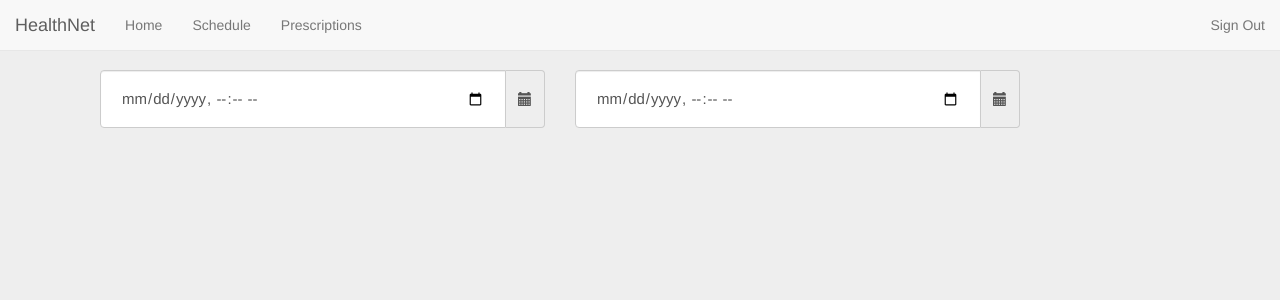
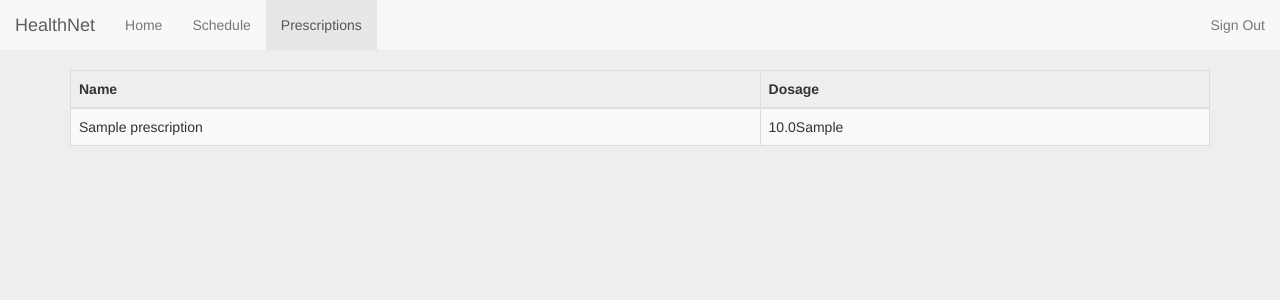
Before and after one commit to harlanhaskins/HealthNet, a Django app: page /health/prescriptions in a window 1280 px wide. Shown: the top 300 px of the page. Run offline with Django 3.2, Linux system fonts and the light colour scheme; a user stored in the database is signed in; tables that the repository leaves empty hold one stand-in row (values such as "Sample post"); some libraries are stand-ins or nearby versions.

Commit message:
Fleshed out prescriptions a bit.

```diff
--- a/HealthNet/health/models.py
+++ b/HealthNet/health/models.py
@@ -12,30 +12,12 @@ class User(AbstractUser):
     def __repr__(self):
         return self.get_full_name()
 
-
-class Insurance(models.Model):
-    policy_number = models.CharField(max_length=200)
-    company = models.CharField(max_length=200)
-
-
-class Patient(User):
-    insurance = models.ForeignKey(Insurance, null=True)
     def schedule(self):
+        if self.groups.filter(name="Doctor"):
+            Appointment.objects.filter(doctor=self)
+        elif self.groups.filter(name="Nurse"):
+            return []
         return Appointment.objects.filter(patient=self)
-
-    class Meta:
-        verbose_name = "Patient"
-        verbose_name_plural = "Patients"
-
-
-class Doctor(User):
-    def schedule(self):
-        return Appointment.objects.filter(doctor=self)
-
-    def patients(self):
-        # returns a unique list of all Patient objects that have appointments
-        # with this doctor.
-        return list(set(map(lambda a: a.patient, self.schedule())))
 
     def is_free(self, date, duration):
         schedule = self.schedule()
@@ -48,14 +30,15 @@ class Doctor(User):
                 return False
         return True
 
-    class Meta:
-        verbose_name = "Doctor"
-        verbose_name_plural = "Doctors"
+
+class Insurance(models.Model):
+    policy_number = models.CharField(max_length=200)
+    company = models.CharField(max_length=200)
 
 
 class Appointment(models.Model):
-    patient = models.ForeignKey(Patient)
-    doctor = models.ForeignKey(Doctor)
+    patient = models.ForeignKey(User, related_name='Patient')
+    doctor = models.ForeignKey(User, related_name='Doctor')
     date = models.DateTimeField()
     duration = models.IntegerField()
 
@@ -64,21 +47,15 @@ class Unit(models.Model):
     name = models.CharField(max_length=200)
     abbreviation = models.CharField(max_length=200)
 
-    def __repr__(self):
-        # "grams (g)"
-        return "%s (%s)" % self.name, self.abbreviation
-
 
 class Prescription(models.Model):
-    patient = models.ForeignKey(Patient)
+    patient = models.ForeignKey(User)
     name = models.CharField(max_length=200)
     dosage = models.FloatField()
     unit = models.ForeignKey(Unit)
 
-    def __repr__(self):
-        # "20mg of Ibuprofen for Jane Doe"
-        return ("%s %f%s for %s" %
-            self.name, self.dosage, self.unit.abbreviation, self.patient)
+    def full_dosage(self):
+        return str(self.dosage) + self.unit.abbreviation
 
 
 class Log(models.Model):
--- /dev/null
+++ b/HealthNet/health/sanitizer.py
@@ -0,0 +1,9 @@
+__author__ = 'harlanhaskins'
+import re
+
+
+def sanitize_phone(number):
+    if not number:
+        return None
+    regex = re.compile(r'[^\d.]+')
+    return regex.sub('', number)
--- a/HealthNet/health/templates/navbar.html
+++ b/HealthNet/health/templates/navbar.html
@@ -11,9 +11,9 @@
         </div>
         <div id="navbar" class="navbar-collapse collapse">
             <ul class="nav navbar-nav">
-                <li class="{% ifequal request.path '/'%}active{% endifequal %}"><a href="{% url 'health:index' %}">Home</a></li>
-                <li class="{% ifequal request.path 'schedule/'%}active{% endifequal %}"><a href="{% url 'health:schedule' %}">Schedule</a></li>
-                <li class="{% ifequal request.path 'prescriptions/'%}active{% endifequal %}"><a href="{% url 'health:prescriptions' %}">Prescriptions</a></li>
+                <li class="{% ifequal navbar 'home'%}active{% endifequal %}"><a href="{% url 'health:index' %}">Home</a></li>
+                <li class="{% ifequal navbar 'schedule'%}active{% endifequal %}"><a href="{% url 'health:schedule' %}">Schedule</a></li>
+                <li class="{% ifequal navbar 'prescriptions'%}active{% endifequal %}"><a href="{% url 'health:prescriptions' %}">Prescriptions</a></li>
             </ul>
             <ul class="nav navbar-nav navbar-right">
                 <li><a href="{% url 'health:logout' %}">Sign Out</a></li>
--- a/HealthNet/health/templates/prescriptions.html
+++ b/HealthNet/health/templates/prescriptions.html
@@ -1,24 +1,22 @@
 {% extends 'base.html' %}
 {% block title %}Prescriptions{% endblock %}
 {% block content %}
-<div class="container">
-    <div class='col-md-5'>
-        <div class="form-group">
-            <div class='input-group date' id='datetimepicker'>
-                <input type='datetime-local' class="form-control" />
-                <span class="input-group-addon"><span class="glyphicon glyphicon-calendar"></span>
-                </span>
-            </div>
-        </div>
-    </div>
-    <div class='col-md-5'>
-        <div class="form-group">
-            <div class='input-group date' id='datetimepicker1'>
-                <input type='datetime-local' class="form-control" />
-                <span class="input-group-addon"><span class="glyphicon glyphicon-calendar"></span>
-                </span>
-            </div>
-        </div>
-    </div>
+<div class="table-responsive">
+<table class="table table-bordered table-striped" data-cache="false" data-height="299">
+    <thead>
+        <tr>
+            <th>Name</th>
+            <th>Dosage</th>
+        </tr>
+    </thead>
+    <tbody>
+    {% for prescription in user.prescription_set.all %}
+        <tr>
+            <td>{{ prescription.name }}</td>
+            <td>{{ prescription.full_dosage }}</td>
+        </tr>
+    {% endfor %}
+    </tbody>
+</table>
 </div>
 {% endblock %}
--- a/HealthNet/health/templates/signup.html
+++ b/HealthNet/health/templates/signup.html
@@ -12,6 +12,7 @@
         <div class="row">
             <div class="col-md-6 col-md-offset-3">
                 <form action="" method="post" accept-charset="utf-8" class="form" role="form">
+                    {% csrf_token %}
                     <legend>Sign Up</legend>
                     <div class="row">
                         <div class="col-xs-6 col-md-6">
@@ -22,6 +23,7 @@
                         </div>
                     </div>
                     <input type="text" name="email" class="form-control" placeholder="Email" required = "" />
+                    <input type="text" name="phone" class="form-control" placeholder="Phone Number" required = "" />
                     <input type="password" name="password" class="form-control password" placeholder="Password"  required = "" />
                     <input type="password" name="confirm_password" class="form-control confirm-password" placeholder="Confirm Password" required = "" />
                     <br />
@@ -31,7 +33,7 @@
                             <input type="text" name="company" class="form-control" placeholder="Company"  />
                         </div>
                         <div class="col-xs-6 col-md-6">
-                            <input type="text" name="policy_number" class="form-control" placeholder="Policy Number"  />
+                            <input type="text" name="policy" class="form-control" placeholder="Policy Number"  />
                         </div>
                     </div>
                     <br />
--- a/HealthNet/health/urls.py
+++ b/HealthNet/health/urls.py
@@ -6,7 +6,7 @@ urlpatterns = patterns('',
     url(r'login/?$', views.login_view, name='login'),
     url(r'logout/?$', views.logout_view, name='logout'),
     url(r'schedule/?$', views.schedule, name='schedule'),
-    url(r'prescriptions/?$', views.schedule, name='prescriptions'),
+    url(r'prescriptions/?$', views.prescriptions, name='prescriptions'),
     url(r'signup/?$', views.signup, name='signup'),
     url(r'/?$', views.index, name='index'),
 )
--- a/HealthNet/health/views.py
+++ b/HealthNet/health/views.py
@@ -2,10 +2,14 @@ from django.shortcuts import render, redirect
 from django.contrib.auth import logout, login, authenticate
 from django.contrib.auth.decorators import login_required
 import datetime
+from . import sanitizer
+from .models import *
+
 
 @login_required
 def index(request):
-    return render(request, 'index.html', {"user": request.user})
+    return render(request, 'index.html', {"user": request.user,
+                                          "navbar":"home"})
 
 
 def login_view(request):
@@ -25,7 +29,8 @@ def logout_view(request):
 
 @login_required
 def prescriptions(request):
-    return render(request, 'prescriptions.html')
+    return render(request, 'prescriptions.html', {"user": request.user,
+                                                  "navbar":"prescriptions"})
 
 signup_context = {
     "year_range": range(1900, datetime.date.today().year + 1),
@@ -39,9 +44,28 @@ signup_context = {
 
 
 def signup(request):
+    if request.POST:
+        password = request.POST.get("password", None)
+        firstname = request.POST.get("firstname", None)
+        lastname = request.POST.get("lastname", None)
+
+        email = request.POST.get("email", None)
+        # insurance_policy = request.POST.get("policy", None)
+        # insurance_company = request.POST.get("company", None)
+        phone = sanitizer.sanitize_phone(request.POST.get("phone", None))
+        month = int(request.POST.get("month", None))
+        day = int(request.POST.get("day", None))
+        year = int(request.POST.get("year", None))
+        date = datetime.date(month=month, day=day, year=year)
+        if User.objects.create_user(email, email=email, password=password,
+            date_of_birth=date, phone_number=phone, first_name=firstname,
+                last_name=lastname):
+            return redirect('health:index')
+
     return render(request, 'signup.html', signup_context)
 
 
 @login_required
 def schedule(request):
-    return render(request, 'schedule.html')
+    return render(request, 'schedule.html', {"user": request.user,
+                                             "navbar":"schedule"})
```
Also changed, not shown: HealthNet/health/admin.py (+1 -7 lines).
